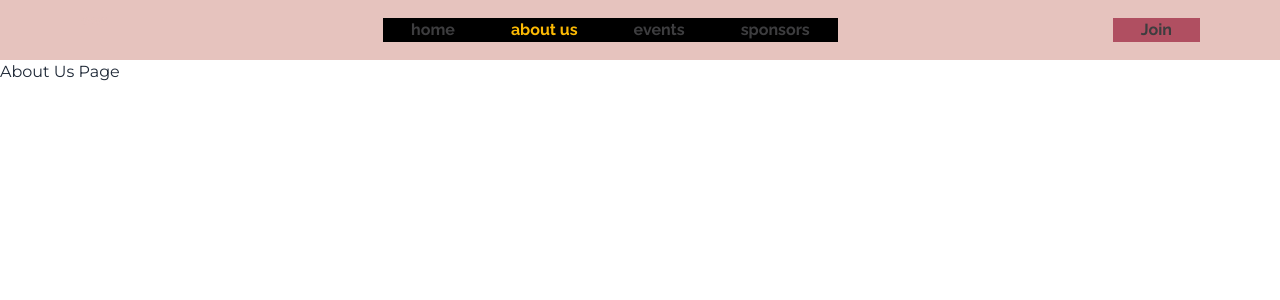
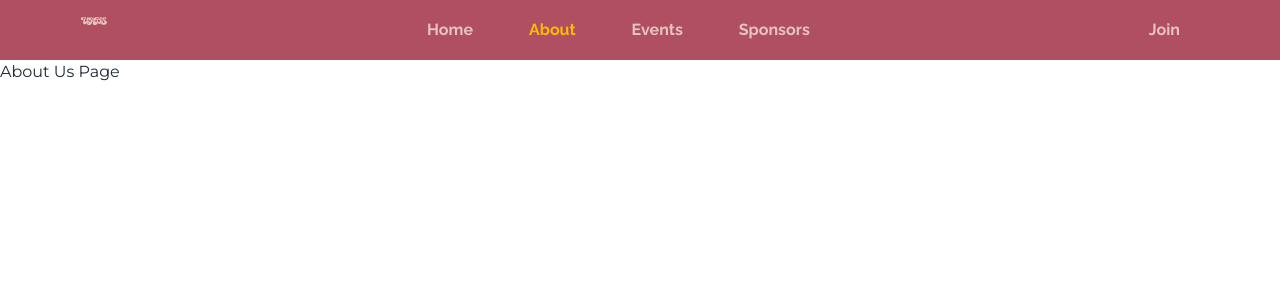
Before and after one commit to UoaWDCC/uads-member-app-v2, a React (Vite) app in the folder web/: page /about in a window 1280 px wide. Shown: the top 300 px of the page. Built offline with nearby package versions, Linux system fonts and the light colour scheme.

Commit message:
UADS-17 Style: Edited navbar almost finished, still need to add swirls.

```diff
--- a/web/src/Components/Navbar.tsx
+++ b/web/src/Components/Navbar.tsx
@@ -3,54 +3,54 @@ import logo from "../assets/UADS_Logo.svg"
 
 export default function Navbar() {
   return (
-    <nav className="flex items-center px-20 py-4 bg-[#E6C3BE] uppercase min-w-[900px] justify-between">
+    <nav className="flex items-center px-20 py-4 bg-[#B04F61] uppercase min-w-[900px] justify-between">
       <div className = "h-7 w-7">
-        <img src={logo} alt="adi"/>
+        <img src={logo} alt="UADS_Logo"/>
       </div>
-      <div className="bg-black">
+      <div className="">
         <NavLink
           to="/"
           className={({ isActive }) =>
             `font-raleway py-2 px-4 transition-all duration-300 font-bold ${isActive
               ? "text-[#FCBA04]"
-              : "text-[#3D3D3F]  hover:text-[#FCBA04] "
+              : "text-[#E6C3BE]  hover:text-[#FCBA04] "
             }`
           }
         >
-          <span className="px-3 select-none text-transform: lowercase">Home</span>
+          <span className="px-3 select-none text-transform: capitalize">Home</span>
         </NavLink>
         <NavLink
           to="/about"
           className={({ isActive }) =>
             `font-raleway py-2 px-4 transition-all duration-300 font-bold ${isActive
               ? "text-[#FCBA04]"
-              : "text-[#3D3D3F] hover:text-[#FCBA04] "
+              : "text-[#E6C3BE] hover:text-[#FCBA04] "
             }`
           }
         >
-          <span className="px-3 select-none text-transform: lowercase">About Us</span>
+          <span className="px-3 select-none text-transform: capitalize">About</span>
         </NavLink>
         <NavLink
           to="/events"
           className={({ isActive }) =>
             `font-raleway py-2 px-4 transition-all duration-300 font-bold ${isActive
               ? "text-[#FCBA04]"
-              : "text-[#3D3D3F] hover:text-[#FCBA04]"
+              : "text-[#E6C3BE] hover:text-[#FCBA04]"
             }`
           }
         >
-          <span className="px-3 select-none text-transform: lowercase">Events</span>
+          <span className="px-3 select-none text-transform: capitalize">Events</span>
         </NavLink>
         <NavLink
           to="/sponsors"
           className={({ isActive }) =>
             `font-raleway py-2 px-4 transition-all duration-300 font-bold ${isActive
               ? "text-[#FCBA04] "
-              : "text-[#3D3D3F] hover:text-[#FCBA04]"
+              : "text-[#E6C3BE] hover:text-[#FCBA04]"
             }`
           }
         >
-          <span className="px-3 select-none text-transform: lowercase">Sponsors</span>
+          <span className="px-3 select-none text-transform: capitalize">Sponsors</span>
         </NavLink>
       </div>
       <div className="bg-pink">
@@ -59,11 +59,11 @@ export default function Navbar() {
         className={({ isActive }) =>
           `font-raleway py-2 px-4 transition-all duration-300 font-bold ${isActive
             ? "text-[#FCBA04] "
-            : "text-[#3D3D3F]  hover:text-[#FCBA04] "
+            : "text-[#E6C3BE]  hover:text-[#FCBA04] "
           }`
         }
       >
-        <span className="px-3 select-none text-transform: capitalize">Join</span>
+        <span className="px-1 select-none text-transform: capitalize">Join</span>
       </NavLink>
       </div>
     </nav>
```
